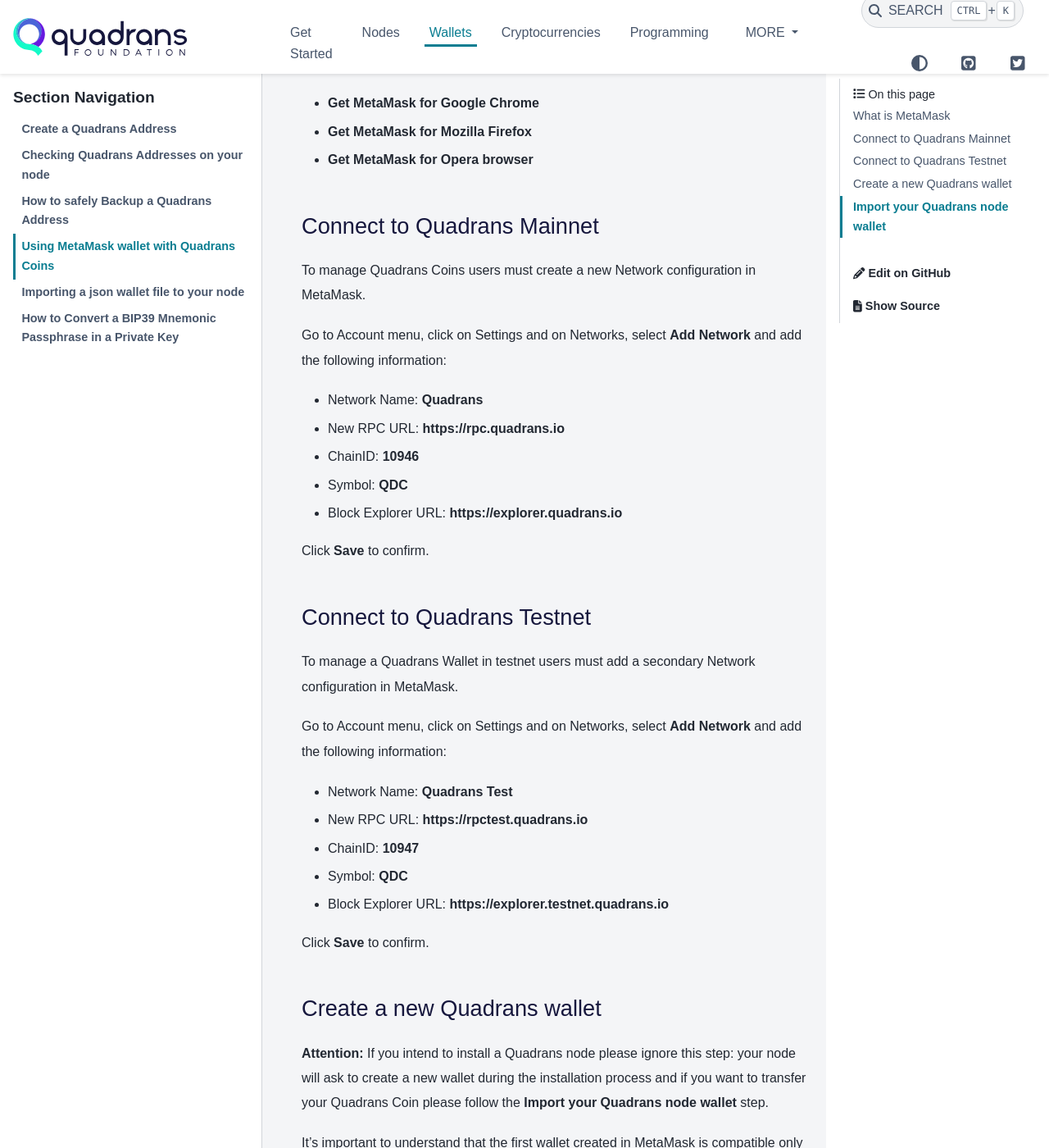
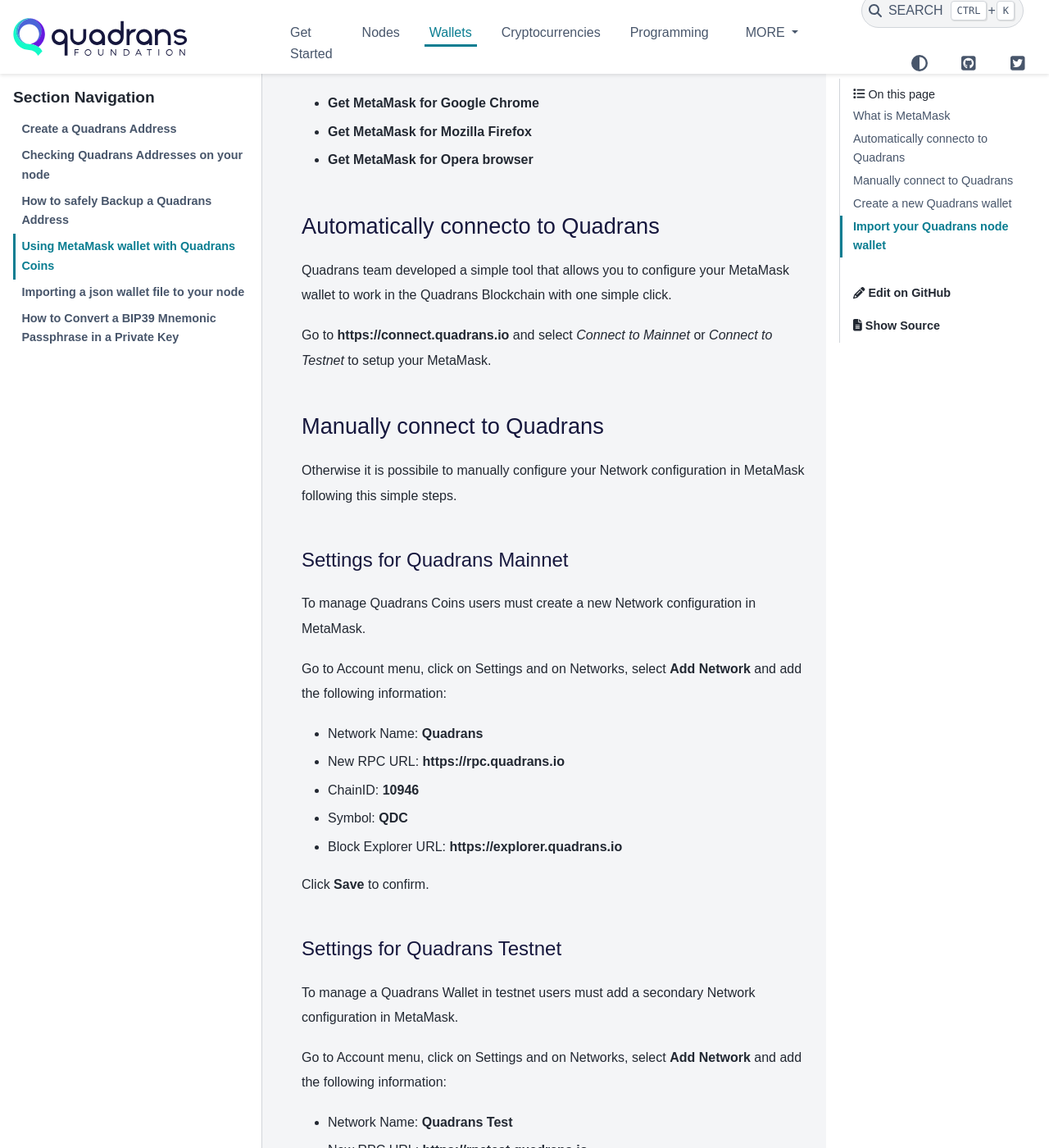
Before and after one commit to quadrans/wiki, a Sphinx documentation site: the page built from docs/wallet/management/metamask.md, in a window 1280 px wide and 1400 px high, scrolled down 435 px. Shown: the whole window at 82% size. Built offline with Sphinx 7.4.7 and the PyData theme 0.15.4, drawn with Linux system fonts in a browser that asks for light colours; pages that are not in the unit, such as notebooks, are missing from menus.

Commit message:
Update MetaMask configuration with Quadrans Connect

```diff
--- a/docs/wallet/management/metamask.md
+++ b/docs/wallet/management/metamask.md
@@ -13,7 +13,15 @@
 * [Get MetaMask for Mozilla Firefox](https://addons.mozilla.org/en-US/firefox/addon/ether-metamask/)
 * [Get MetaMask for Opera browser](https://addons.opera.com/en/extensions/details/metamask/)
 
-## Connect to Quadrans Mainnet
+## Automatically connecto to Quadrans
+
+Quadrans team developed a simple tool that allows you to configure your MetaMask wallet to work in the Quadrans Blockchain with one simple click.
+
+Go to [https://connect.quadrans.io](https://connect.quadrans.io) and select *Connect to Mainnet* or *Connect to Testnet* to setup your MetaMask.
+## Manually connect to Quadrans
+
+Otherwise it is possibile to manually configure your Network configuration in MetaMask following this simple steps.
+### Settings for Quadrans Mainnet
 
 To manage Quadrans Coins users must create a new Network configuration in MetaMask.
 
@@ -27,7 +35,7 @@
 
 Click **Save** to confirm.
 
-## Connect to Quadrans Testnet
+### Settings for Quadrans Testnet
 
 To manage a Quadrans Wallet in testnet users must add a secondary Network configuration in MetaMask.
 
@@ -36,7 +44,7 @@
 * Network Name: **Quadrans Test**
 * New RPC URL: **https://rpctest.quadrans.io**
 * ChainID: **10947**
-* Symbol: **QDC**
+* Symbol: **tQDC**
 * Block Explorer URL: **https://explorer.testnet.quadrans.io**
 
 Click **Save** to confirm.
```
